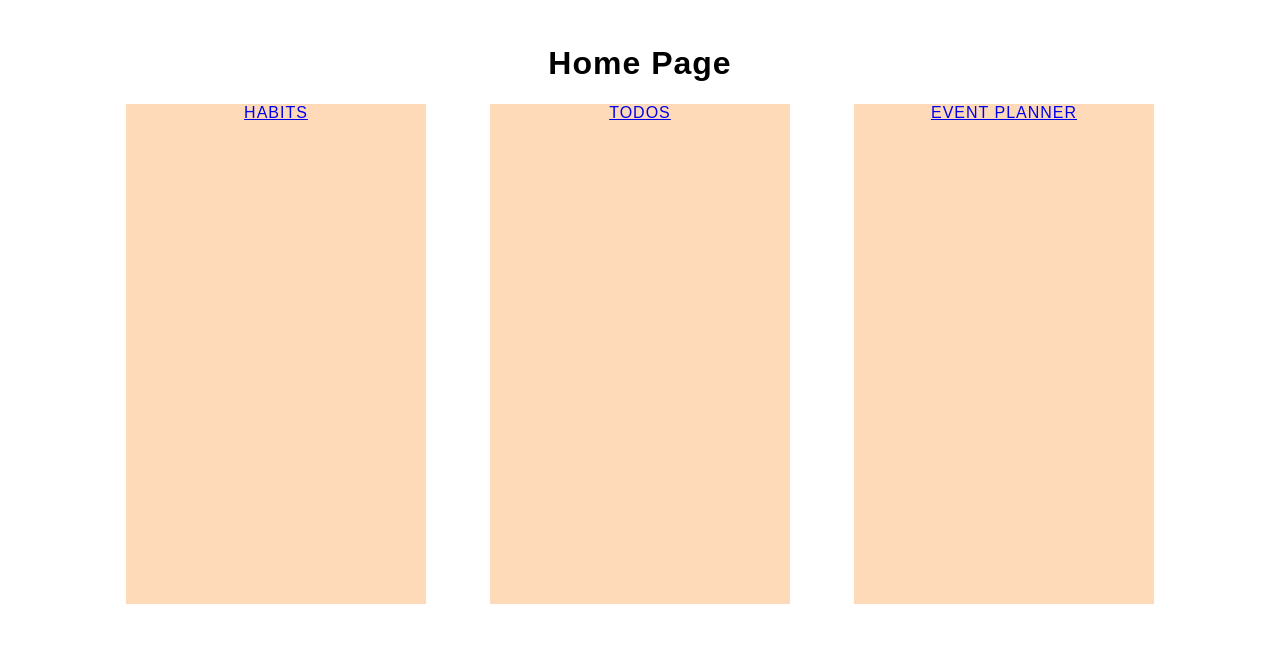
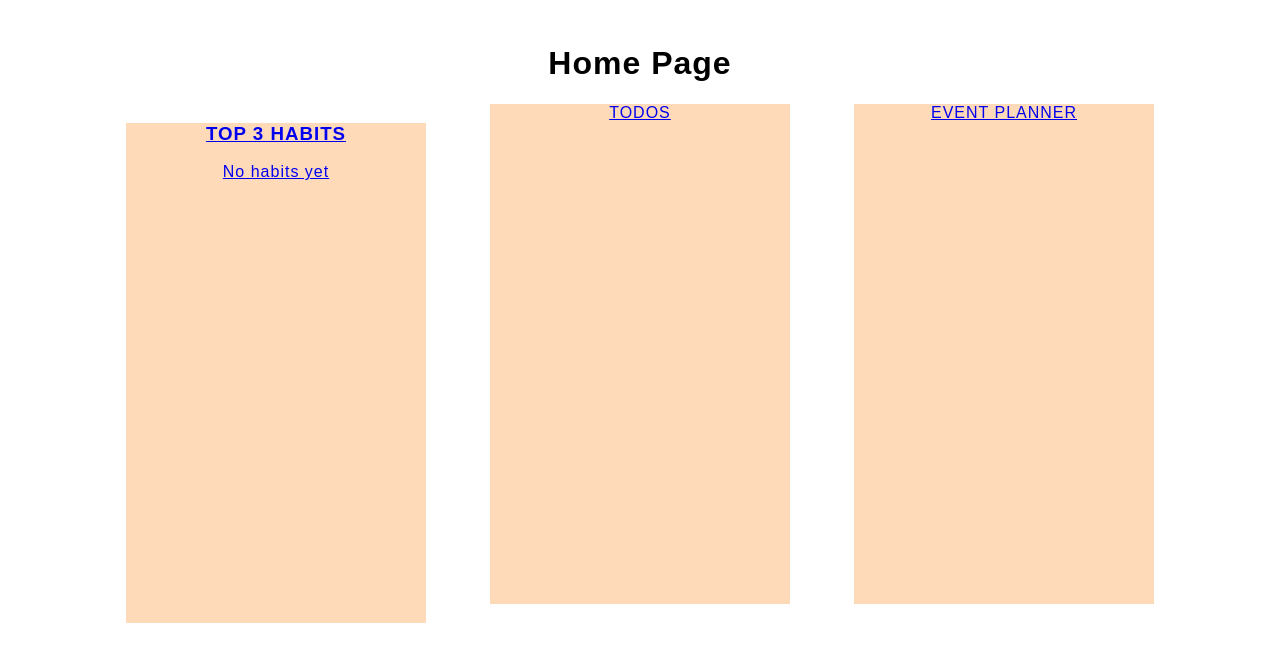
Before and after one commit to ddaviddahlgren/Projektarbete-Frontend-2, a React (Vite) app: page /home in a window 1280 px wide. Shown: the top 662 px of the page. Built offline with nearby package versions, Linux system fonts and the light colour scheme.

Commit message:
rendera ut top 3 habits

```diff
--- a/src/components/Habits/Habit.jsx
+++ b/src/components/Habits/Habit.jsx
@@ -1,9 +1,11 @@
-import { useContext, useState } from "react";
+import { useContext, useState, useEffect } from "react";
 
 import { HabitsContext } from "../../context/HabitsContext";
 import style from "../../pages/habits/Habits.module.css";
 
 export default function Habit({ habit }) {
+  if (!habit) return null;
+
   const {
     addReps,
     subReps,
@@ -14,7 +16,11 @@ export default function Habit({ habit }) {
   } = useContext(HabitsContext);
 
   const [editing, setEditing] = useState(false);
-  const [placeholder, setPlaceholder] = useState(habit.title);
+  const [placeholder, setPlaceholder] = useState("");
+
+  useEffect(() => {
+    setPlaceholder(habit.title);
+  }, [habit]);
 
   const saveTitle = () => {
     if (!placeholder.trim()) return;
--- a/src/context/EventContext.jsx
+++ b/src/context/EventContext.jsx
@@ -1,4 +1,4 @@
-import { createContext, useState,   useEffect, use} from "react";
+import { createContext, useState } from "react";
 
 
 export const EventContext = createContext();
--- a/src/context/HabitsContext.jsx
+++ b/src/context/HabitsContext.jsx
@@ -1,16 +1,13 @@
-import { createContext, useState, useEffect, useContext } from "react";
+import { createContext, useState, useContext } from "react";
 import { UserContext } from "./users/UserContext";
 
 export const HabitsContext = createContext();
 
 export const HabitsProvider = ({ children }) => {
+
   const { loggedInUser, setUsers } = useContext(UserContext);
 
   const habits = loggedInUser?.habits || [];
-
-  useEffect(() => {
-    localStorage.setItem("habits", JSON.stringify(habits));
-  }, [habits]);
 
   const [habitTitle, setHabitTitle] = useState("");
 
--- a/src/pages/home/Home.jsx
+++ b/src/pages/home/Home.jsx
@@ -1,13 +1,32 @@
 import { Link } from "react-router-dom";
-import style from './Home.module.css'
+import style from "./Home.module.css";
+import { useContext } from "react";
+import { HabitsContext } from "../../context/HabitsContext";
 
 const Home = () => {
+  const { habits } = useContext(HabitsContext);
+
+  const topHabits = [...habits]
+  .sort((a, b) => b.reps - a.reps)
+  .slice(0, 3);
+
   return (
     <>
       <h1>Home Page</h1>
       <nav>
         <Link to="/habits">
-          <div className={style.homeContainer}>HABITS</div>
+          <div className={style.homeContainer}>
+            <h3>TOP 3 HABITS</h3>
+            {topHabits.length === 0 && <p>No habits yet</p>}
+
+            <ul>
+              {topHabits.map((habit) => (
+                <li key={habit.id}>
+                  {habit.title} – {habit.reps} reps
+                </li>
+              ))}
+            </ul>
+          </div>
         </Link>
         <br />
         <Link to="/todos">
```
